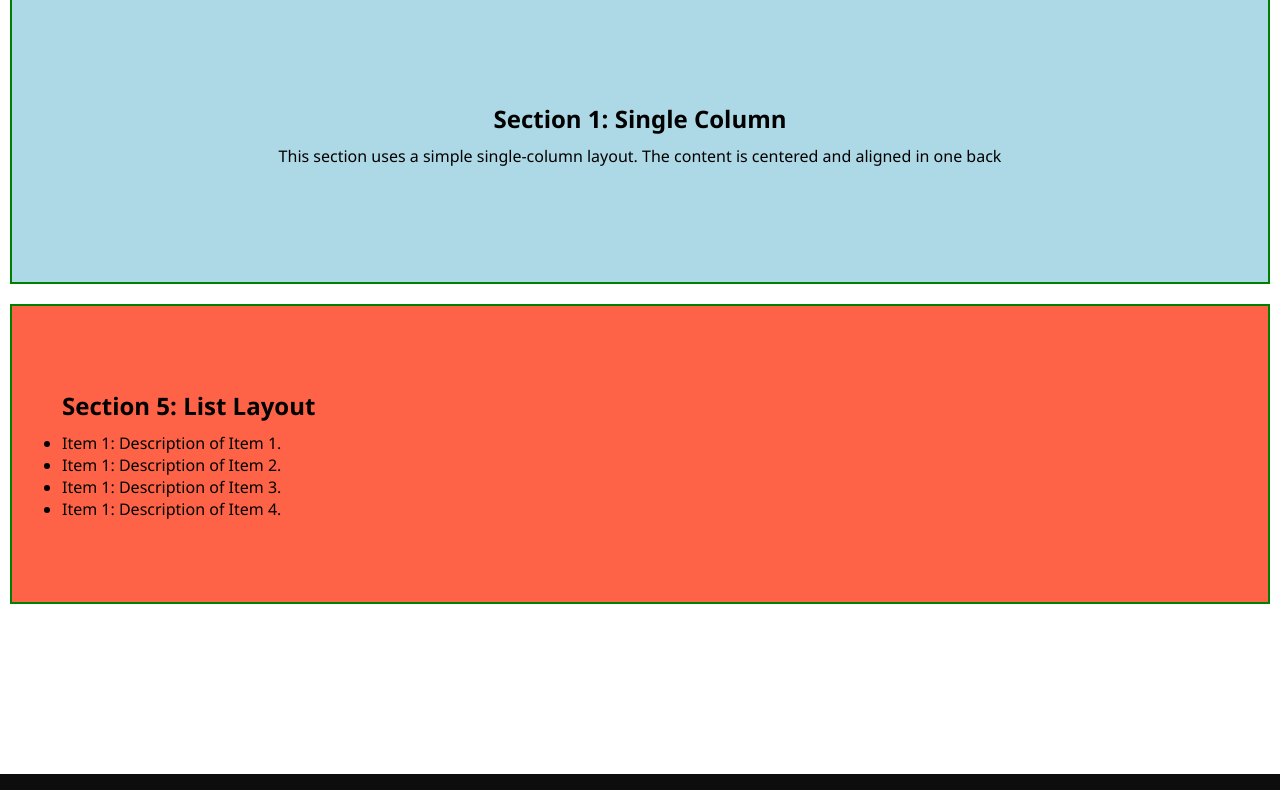
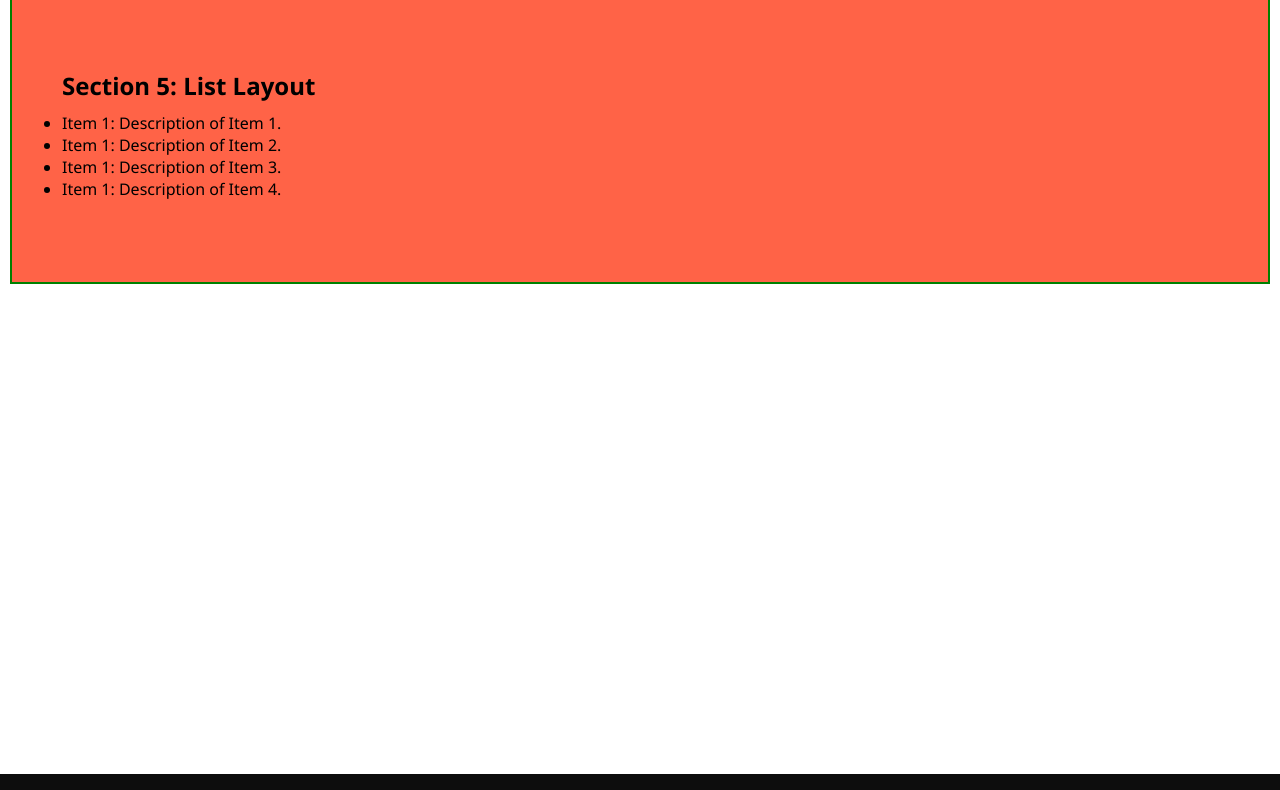
Before and after one commit to EthicalCoder112233/group10, a plain HTML site: page index.html in a window 1280 px wide. Shown: the part 126-916 px from the top of the page. Drawn offline with Linux system fonts and the light colour scheme.

Commit message:
Update index.html

```diff
--- a/index.html
+++ b/index.html
@@ -121,15 +121,6 @@
     </header>
     <main>
 
-      <div class="section one">
-        <h2>Section 1: Single Column</h2>
-        <p>
-          This section uses a simple single-column layout. The content is
-          centered and aligned in one back
-        </p>
-      </div>
-
-
       <div class="section five">
         <h2>Section 5: List Layout</h2>
         <ul>
@@ -143,6 +134,5 @@
     <footer>
       <p>@ 2024 Your Company All rights Reserved</p>
     </footer>
-
   </body>
 </html>
```
